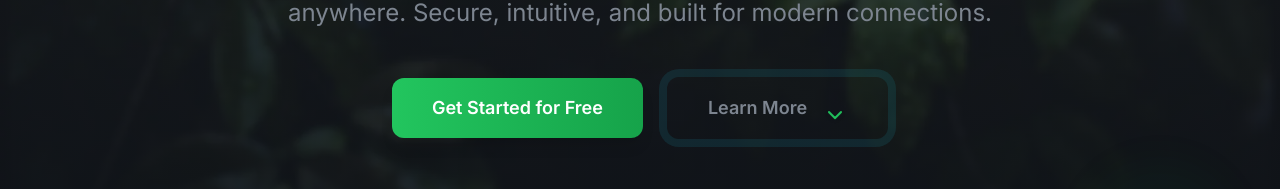
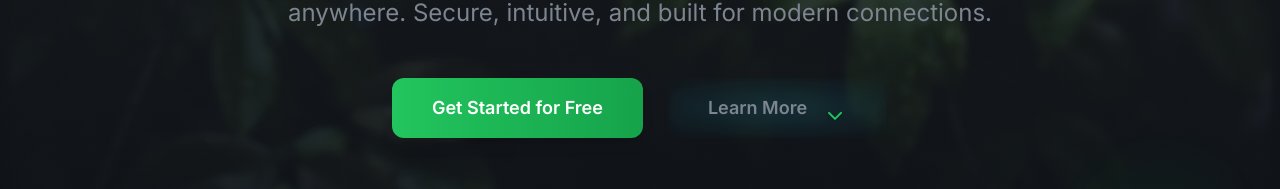
Before and after one commit to eXocriador/contacts_app, a React (Vite) app in the folder frontend/: page / in a window 1280 px wide. Shown: the part 482-671 px from the top of the page. Built offline with nearby package versions, Linux system fonts and the light colour scheme; no server answers.

Commit message:
marta top

```diff
--- a/frontend/src/components/home/DynamicBackground.tsx
+++ b/frontend/src/components/home/DynamicBackground.tsx
@@ -1,5 +1,5 @@
-import React, { useEffect, useRef, useState } from "react";
-import { motion, useTransform } from "framer-motion";
+import React from "react";
+import { motion, useScroll, useTransform } from "framer-motion";
 
 /**
  * DynamicBackground creates a "Liquid Aurora" animated background with:
@@ -15,19 +15,14 @@ const auroraColors = [
 ];
 
 const DynamicBackground: React.FC = () => {
-  // Track scroll position for parallax
-  const [scrollY, setScrollY] = useState(0);
-  useEffect(() => {
-    const handleScroll = () => setScrollY(window.scrollY);
-    window.addEventListener("scroll", handleScroll);
-    return () => window.removeEventListener("scroll", handleScroll);
-  }, []);
+  // Use Framer Motion's useScroll for performant scroll tracking
+  const { scrollY } = useScroll();
 
   // Parallax transforms for each aurora shape
-  const y1 = scrollY * 0.08;
-  const y2 = scrollY * -0.12;
-  const y3 = scrollY * 0.06;
-  const y4 = scrollY * -0.09;
+  const y1 = useTransform(scrollY, [0, 1000], [0, 80]); // 0.08x
+  const y2 = useTransform(scrollY, [0, 1000], [0, -120]); // -0.12x
+  const y3 = useTransform(scrollY, [0, 1000], [0, 60]); // 0.06x
+  const y4 = useTransform(scrollY, [0, 1000], [0, -90]); // -0.09x
 
   return (
     <div
--- a/frontend/src/components/home/HeroSection.tsx
+++ b/frontend/src/components/home/HeroSection.tsx
@@ -90,19 +90,29 @@ export const HeroSection: React.FC<HeroSectionProps> = ({
           </Link>
           <motion.button
             onClick={scrollToHowItWorks}
-            className="relative flex items-center gap-2 btn-ghost text-lg px-10 py-4 group focus:outline-none"
+            className="relative flex items-center gap-2 btn-ghost text-lg px-10 py-4 group focus:outline-none overflow-hidden"
             whileHover={{ scale: 1.08 }}
             whileTap={{ scale: 0.97 }}
-            animate={{
-              boxShadow: [
-                "0 0 0 0 rgba(34,211,238,0.15)",
-                "0 0 0 8px rgba(34,211,238,0.10)",
-                "0 0 0 0 rgba(34,211,238,0.15)"
-              ]
-            }}
-            transition={{ duration: 1.8, repeat: Infinity, repeatType: "loop" }}
           >
-            <span className="font-semibold">Learn More</span>
+            {/* Animated glow using a pseudo-element for performance */}
+            <motion.span
+              aria-hidden
+              initial={{ scale: 0.9, opacity: 0.7 }}
+              animate={{ scale: [0.9, 1.15, 0.9], opacity: [0.7, 1, 0.7] }}
+              transition={{
+                duration: 1.8,
+                repeat: Infinity,
+                repeatType: "loop"
+              }}
+              className="absolute inset-0 z-0 pointer-events-none"
+              style={{
+                borderRadius: "inherit",
+                background:
+                  "radial-gradient(ellipse 80% 60% at 50% 50%, rgba(34,211,238,0.18) 0%, transparent 100%)",
+                filter: "blur(8px)"
+              }}
+            />
+            <span className="font-semibold relative z-10">Learn More</span>
             <motion.span
               animate={{ y: [0, 8, 0] }}
               transition={{
@@ -110,7 +120,7 @@ export const HeroSection: React.FC<HeroSectionProps> = ({
                 repeat: Infinity,
                 ease: "easeInOut"
               }}
-              className="ml-2 flex items-center"
+              className="ml-2 flex items-center relative z-10"
             >
               <ChevronDown className="w-6 h-6 text-primary-500 group-hover:text-primary-600 transition-colors drop-shadow" />
             </motion.span>
--- a/frontend/src/index.css
+++ b/frontend/src/index.css
@@ -58,9 +58,7 @@
   }
 
   /* Smooth transitions for better UX */
-  * {
-    @apply transition-all duration-300 ease-out;
-  }
+  /* (Removed global * selector applying transition-all for performance and visual bug fixes) */
 
   /* Better focus styles */
   *:focus {
```
